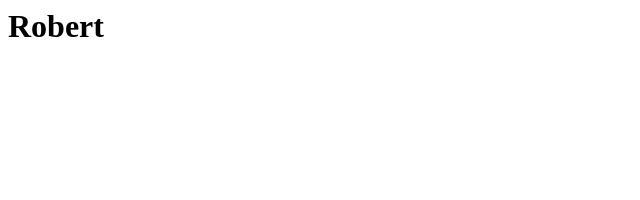
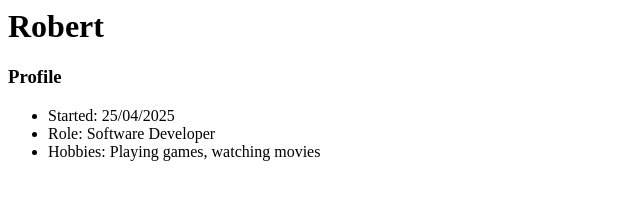
Before and after one commit to RobTafe/RobTafe.github.io, a plain HTML site: page index.html in a window 1280 px wide. Shown: the whole page, without its empty margins (0-640 px from the left). Drawn offline with Linux system fonts and the light colour scheme.

Commit message:
Updated my profile

```diff
--- a/index.html
+++ b/index.html
@@ -1 +1,8 @@
 <h1>Robert</h1>
+
+<h3>Profile</h3>
+<ul>
+<li>Started: 25/04/2025</li>
+<li>Role: Software Developer</li>
+<li>Hobbies: Playing games, watching movies</li>
+</ul>
```
